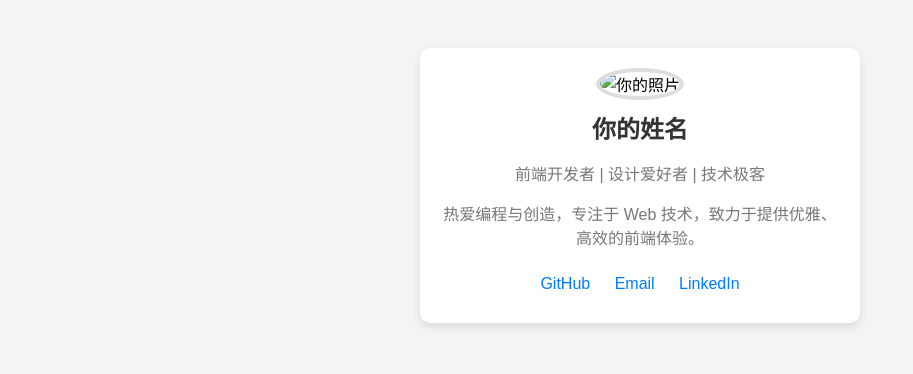
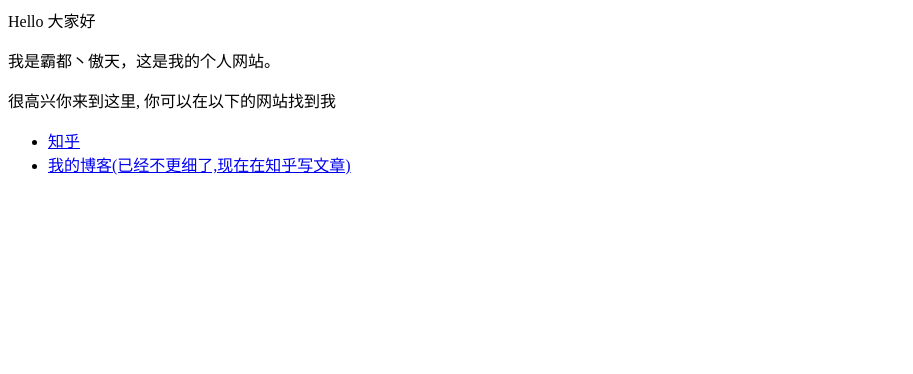
Before and after one commit to jyyao726/jyyao726.github.io, a plain HTML site: page index.html in a window 1280 px wide. Shown: the whole page, without its empty margins (0-913 px from the left). Drawn offline with Linux system fonts and the light colour scheme.

Commit message:
Update index.html

```diff
--- a/index.html
+++ b/index.html
@@ -1,59 +1,8 @@
-<!DOCTYPE html>
-<html lang="zh">
-<head>
-    <meta charset="UTF-8">
-    <meta name="viewport" content="width=device-width, initial-scale=1.0">
-    <title>个人介绍</title>
-    <style>
-        body {
-            font-family: Arial, sans-serif;
-            background-color: #f4f4f4;
-            text-align: center;
-            padding: 20px;
-        }
-        .profile-card {
-            background: white;
-            max-width: 400px;
-            margin: 20px auto;
-            padding: 20px;
-            border-radius: 10px;
-            box-shadow: 0 4px 8px rgba(0, 0, 0, 0.1);
-        }
-        .profile-card img {
-            width: 150px;
-            height: 150px;
-            border-radius: 50%;
-            border: 4px solid #ddd;
-        }
-        .profile-card h2 {
-            margin: 10px 0;
-            color: #333;
-        }
-        .profile-card p {
-            color: #777;
-        }
-        .profile-card a {
-            display: inline-block;
-            margin: 10px;
-            color: #007BFF;
-            text-decoration: none;
-        }
-        .profile-card a:hover {
-            text-decoration: underline;
-        }
-    </style>
-</head>
-<body>
-    <div class="profile-card">
-        <img src="your-image.jpg" alt="你的照片"> <!-- 替换为你的图片路径 -->
-        <h2>你的姓名</h2>
-        <p>前端开发者 | 设计爱好者 | 技术极客</p>
-        <p>热爱编程与创造，专注于 Web 技术，致力于提供优雅、高效的前端体验。</p>
-        <div>
-            <a href="https://github.com/yourprofile" target="_blank">GitHub</a>
-            <a href="mailto:youremail@example.com">Email</a>
-            <a href="https://linkedin.com/in/yourprofile" target="_blank">LinkedIn</a>
-        </div>
-    </div>
-</body>
-</html>
+<p>Hello 大家好</p>
+<p>我是霸都丶傲天，这是我的个人网站。 </p>
+<p>很高兴你来到这里, 你可以在以下的网站找到我</p>
+
+<ul>
+  <li> <a href="https://www.zhihu.com/people/AJLoveChina">知乎</a> </li>
+  <li> <a href="http://hejie.nigeerhuo.com">我的博客(已经不更细了,现在在知乎写文章)</a> </li>
+</ul>
```
